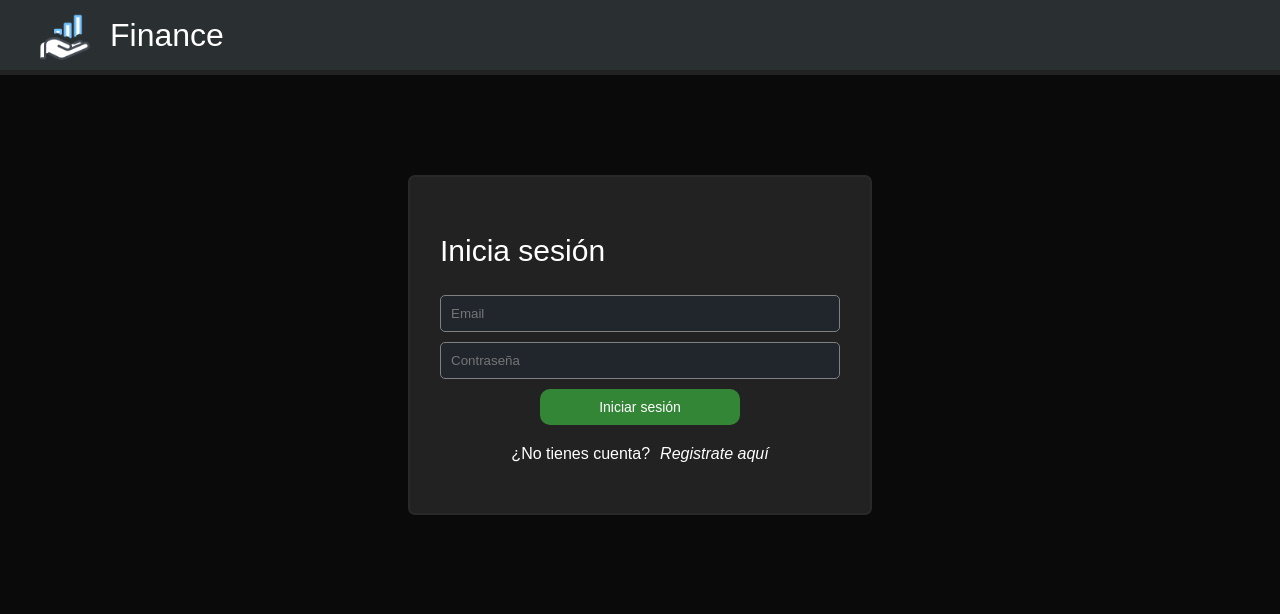
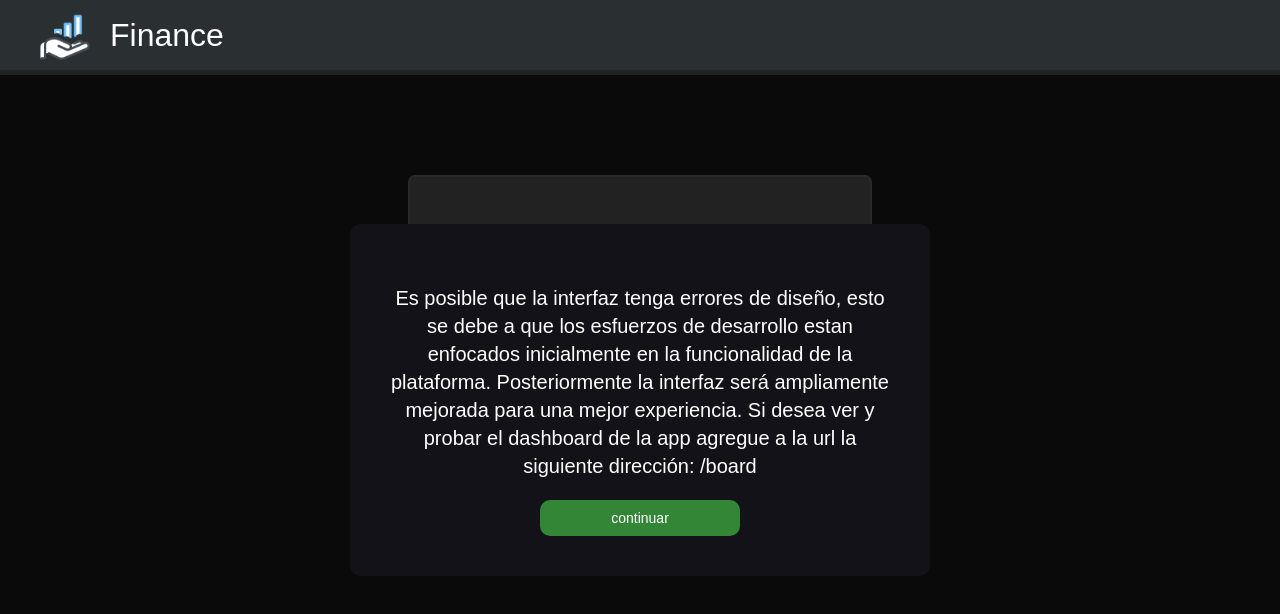
Before and after one commit to Judiazp/administration-app, a React (Create React App) app: page / in a window 1280 px wide. Shown: the top 614 px of the page. Built offline with nearby package versions, Linux system fonts and the light colour scheme.

Commit message:
colocando un mensaje de advertencia

```diff
--- a/src/components/pages/login.js
+++ b/src/components/pages/login.js
@@ -1,4 +1,4 @@
-import React from 'react';
+import React, { useState } from 'react';
 import { useForm } from '../hooks/useForm';
 import Header from '../organisms/header/header'
 import './login.css'
@@ -16,6 +16,8 @@ const Login = () =>  {
     passwordRegister: ''
 })
 
+    const [modal, setModal] = useState(true);
+
     const show = () => {
         const signupOpen = document.querySelector('.signupForm');
         const loginClosed = document.querySelector('.login');
@@ -27,6 +29,10 @@ const Login = () =>  {
         e.preventDefault()
         console.log(formLogin);
         console.log(formRegister)
+    }
+
+    const handleClick = () => {
+        setModal(false)
     }
 
     return (
@@ -93,6 +99,25 @@ const Login = () =>  {
                     </p>
                 </form>
             </div>
+
+            {
+                modal && (
+                    <div className="message-advertencia" align="center">
+                        <p>
+                            Es
+                            posible que la interfaz tenga errores de diseño, esto se debe a que los esfuerzos
+                            de desarrollo estan enfocados inicialmente en la funcionalidad de la plataforma. Posteriormente
+                            la interfaz será ampliamente mejorada para una mejor experiencia. Si desea ver y probar el dashboard
+                            de la app agregue a la url la siguiente dirección: /board
+                        </p>
+                        <button className="btnInit" onClick={ handleClick }>
+                            continuar
+                        </button>
+                    </div>
+                )
+            }
+
+
         </div>
     )
 }
--- a/src/index.css
+++ b/src/index.css
@@ -8,3 +8,17 @@ body {
 span {
   cursor: pointer;
 }
+
+.message-advertencia {
+    position: absolute;
+    width: 500px;
+    padding: 40px;
+    top: 50%;
+    left: 50%;
+    transform: translate(-50%, -50%);
+    border-radius: 10px;
+    background-color:rgb(18, 18, 24);
+    color: #fff;
+    font-size: 20px;
+    line-height: 1.4;
+}
```
